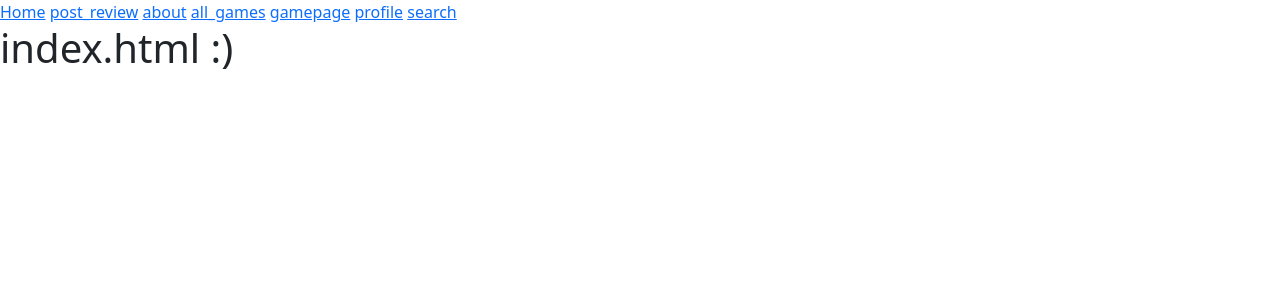
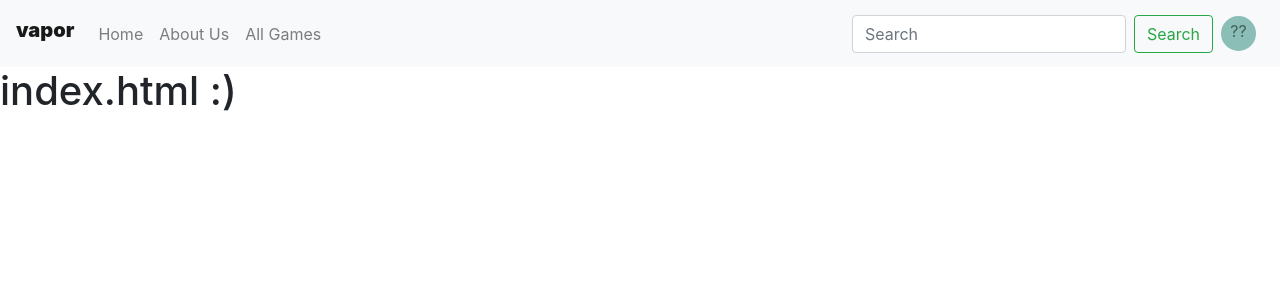
Before and after one commit to Nathan-Laney/Vapor-3155, a Flask app: page / in a window 1280 px wide. Shown: the top 300 px of the page. Run offline with Flask 2, Linux system fonts and the light colour scheme.

Commit message:
Implement header shell (no logout or game search)

```diff
--- a/app.py
+++ b/app.py
@@ -4,30 +4,55 @@ import os
 
 app = Flask(__name__)
 
+page_index = {
+    1   :   "index",
+    2   :   "about",
+    3   :   "all_games",
+    4   :   "search",
+    5   :   "other"
+}
+
+current_page = "index"
+
 @app.get('/')
-def home():
+def index():
+    current_page = "index"
+    return render_template('index.html')
+
+@app.route('/header')
+def header():
+    current_page = "index"
     return render_template('index.html')
 
 @app.get('/about.html')
 def about():
+    current_page = "about"
     return render_template('about.html')
 
 @app.get('/search.html')
 def search():
+    current_page = "search"
     return render_template('search.html')
 
 @app.get('/all_games.html')
 def all_games():
+    current_page = "all_games"
     return render_template('all_games.html')
 
 @app.get('/profile.html')
 def profile():
+    current_page = "profile"
     return render_template('profile.html')
 
 @app.get('/post_review.html')
 def post_review():
+    current_page = "post_review"
     return render_template('post_review.html')
 
 @app.get('/gamepage.html')
 def gamepage():
+    current_page = "gamepage"
     return render_template('gamepage.html')
+
+if __name__ == '__main__':
+    app.run()
--- /dev/null
+++ b/static/styles.css
@@ -0,0 +1,17 @@
+#user_symbol {
+    border: 3px solid #8abeb7;
+    background-color: #8abeb7;
+    border-radius: 50%;
+    width: 35px;
+    height: 35px;
+    margin: auto;
+    text-align: center;
+}
+
+#vapor_logo {
+    /* Extrabold / H5 Heading */
+    font-style: normal;
+    font-weight: 900;
+    font-size: 20px;
+    line-height: 24px;
+}
--- a/templates/_layout.html
+++ b/templates/_layout.html
@@ -1,28 +1,39 @@
 <!DOCTYPE html>
 <html lang="en">
+
 <head>
-    <meta charset="UTF-8">
-    <meta http-equiv="X-UA-Compatible" content="IE=edge">
-    <link rel="stylesheet" type="text/css" href="https://cdn.jsdelivr.net/npm/bootstrap@5.2.1/dist/css/bootstrap.min.css">
-    <link rel="stylesheet" type="text/css" href="/static/for.css">
-    <script defer src="https://cdn.jsdelivr.net/npm/bootstrap@5.2.1/dist/js/bootstrap.min.js"></script>
-    <meta name="viewport" content="width=device-width", initial-scale="1.0">
+    <!-- Required meta tags -->
+    <meta charset="utf-8">
+    <meta name="viewport" content="width=device-width, initial-scale=1, shrink-to-fit=no">
+
+    <!-- Bootstrap CSS -->
+    <link rel="stylesheet" href="https://cdn.jsdelivr.net/npm/bootstrap@4.3.1/dist/css/bootstrap.min.css"
+        integrity="sha384-ggOyR0iXCbMQv3Xipma34MD+dH/1fQ784/j6cY/iJTQUOhcWr7x9JvoRxT2MZw1T" crossorigin="anonymous">
+    <link rel="stylesheet" href="/static/styles.css">
+    <title>Hello, world!</title>
     <title>My Site</title>
 </head>
+
 <body>
+    <div id="header">{% include "header.html" %}</div>
     <div class="container1">
-        <a href="/">Home</a>
-        <a href="/post_review.html">post_review</a>
-        <a href="/about.html">about</a>
-        <a href="/all_games.html">all_games</a>
-        <a href="/gamepage.html">gamepage</a>
-        <a href="/profile.html">profile</a>
-        <a href="/search.html">search</a>
+
         {% block body %}
         {%endblock %}
 
     </div>
-
+    <!-- Optional JavaScript -->
+    <!-- jQuery first, then Popper.js, then Bootstrap JS -->
+    <script src="https://code.jquery.com/jquery-3.3.1.slim.min.js"
+        integrity="sha384-q8i/X+965DzO0rT7abK41JStQIAqVgRVzpbzo5smXKp4YfRvH+8abtTE1Pi6jizo"
+        crossorigin="anonymous"></script>
+    <script src="https://cdn.jsdelivr.net/npm/popper.js@1.14.7/dist/umd/popper.min.js"
+        integrity="sha384-UO2eT0CpHqdSJQ6hJty5KVphtPhzWj9WO1clHTMGa3JDZwrnQq4sF86dIHNDz0W1"
+        crossorigin="anonymous"></script>
+    <script src="https://cdn.jsdelivr.net/npm/bootstrap@4.3.1/dist/js/bootstrap.min.js"
+        integrity="sha384-JjSmVgyd0p3pXB1rRibZUAYoIIy6OrQ6VrjIEaFf/nJGzIxFDsf4x0xIM+B07jRM"
+        crossorigin="anonymous"></script>
 
 </body>
+
 </html>
--- /dev/null
+++ b/templates/header.html
@@ -0,0 +1,48 @@
+<nav class="navbar navbar-expand-lg navbar-light bg-light">
+    <a class="navbar-brand" href="/" ><h5 id="vapor_logo">vapor</h5></a>
+    <button class="navbar-toggler" type="button" data-toggle="collapse" data-target="#navbarSupportedContent"
+        aria-controls="navbarSupportedContent" aria-expanded="false" aria-label="Toggle navigation">
+        <span class="navbar-toggler-icon"></span>
+    </button>
+
+    <div class="collapse navbar-collapse" id="navbarSupportedContent">
+        <ul class="navbar-nav mr-auto">
+            <!-- HOME -->
+            <li class="nav-item">
+                <a class="nav-link" href="/">Home<span class="sr-only">(current)</span></a>
+            </li>
+
+            <!-- ABOUT -->
+            <li class="nav-item">
+                <a class="nav-link" href="about.html">About Us</a>
+            </li>
+
+            <!-- ALL GAMES -->
+            <li class="nav-item">
+                <a class="nav-link" href="all_games.html">All Games</a>
+            </li>
+
+
+
+        </ul>
+        <form class="form-inline my-2 my-lg-0" action="search.html">
+            <input class="form-control mr-sm-2" type="search" placeholder="Search" aria-label="Search">
+            <button class="btn btn-outline-success my-2 my-sm-0" type="submit">Search</button>
+        </form>
+        <!-- ALL GAMES -->
+        <ul class="navbar-nav">
+            <li class="nav-item dropdown">
+                <a class="nav-link" href="profile.html" id="navbarDropdown" role="button" data-toggle="dropdown"
+                    aria-haspopup="true" aria-expanded="false">
+                    <div class="align-bottom" id="user_symbol">??</div>
+                </a>
+                <div class="dropdown-menu dropdown-menu-right" aria-labelledby="navbarDropdown">
+                    <a class="dropdown-item" href="profile.html">Profile</a>
+                    <a class="dropdown-item" href="#">Reset Password</a>
+                    <div class="dropdown-divider"></div>
+                    <a class="dropdown-item" href="#">Logout</a>
+                </div>
+            </li>
+        </ul>
+    </div>
+</nav>
```
